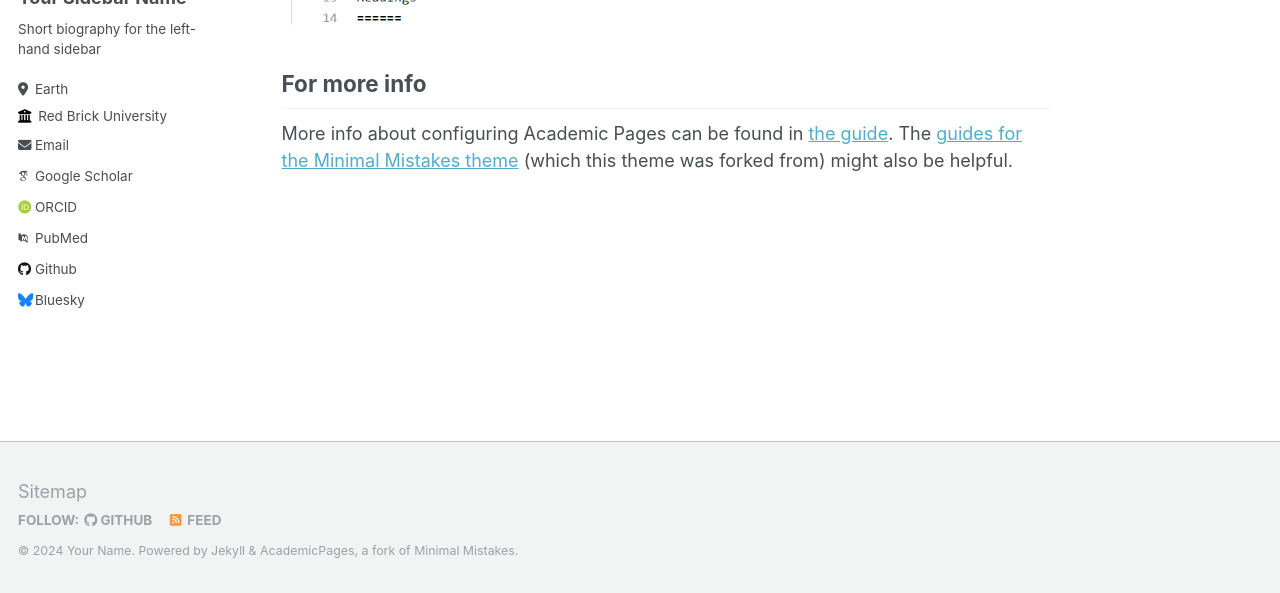
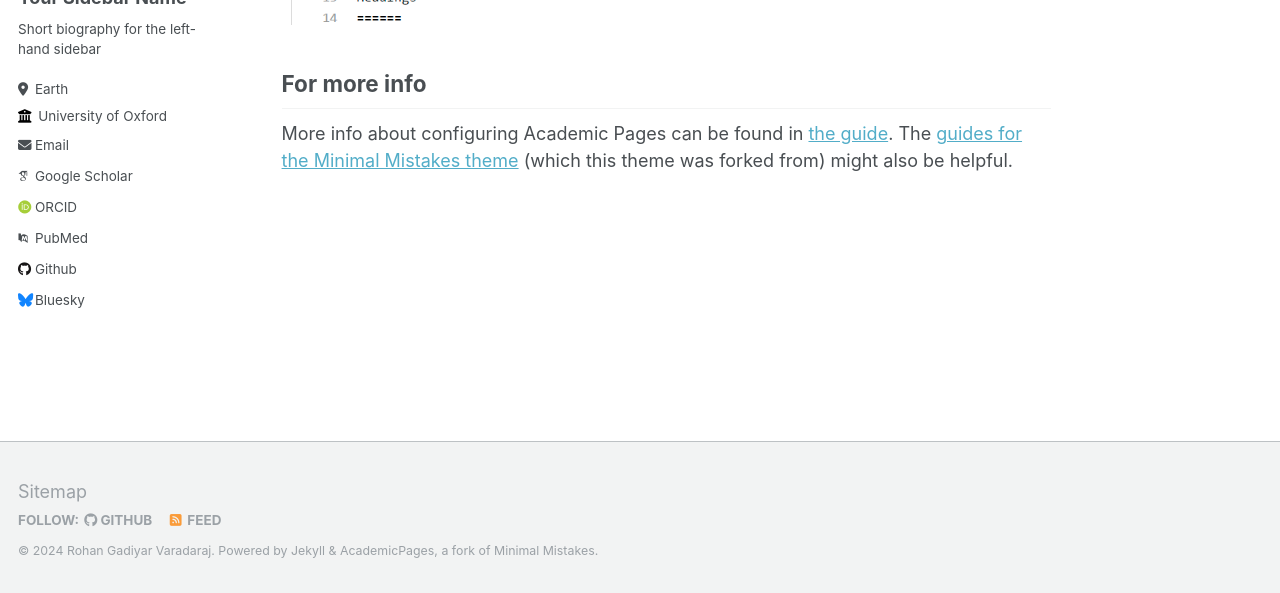
Before and after one commit to RohanVaradaraj/RohanVaradaraj.github.io, a Jekyll site: the page built from _pages/about.md, in a window 1280 px wide and 900 px high, scrolled down 2660 px. Shown: the part 304-897 px from the top of the window. Built offline with Jekyll 4.4.1, drawn with Linux system fonts in a browser that asks for light colours; some web fonts are replaced.

Commit message:
Update _config.yml

```diff
--- a/_config.yml
+++ b/_config.yml
@@ -7,14 +7,14 @@
 # server process.
 
 # Basic Site Settings
-locale                   : "en-US"
+locale                   : "en-GB"
 title                    : "Your Name / Site Title"
 title_separator          : "-"
-name                     : &name "Your Name"
+name                     : &name "Rohan Gadiyar Varadaraj"
 description              : &description "personal description"
-url                      : https://academicpages.github.io # the base hostname & protocol for your site e.g. "https://mmistakes.github.io"
+url                      : https://rohanvaradaraj.github.io # the base hostname & protocol for your site e.g. "https://mmistakes.github.io"
 baseurl                  : "" # the subpath of your site, e.g. "/blog"
-repository               : "academicpages/academicpages.github.io"
+repository               : "rohanvaradaraj/rohanvaradaraj.github.io"
 
 # Site Author - The following control what appear as part of the author content on the side bar.
 #               If a field is blank the icon and link will not appear, otherwise it will be shown.
@@ -26,9 +26,9 @@ author:
   pronouns         : # example: "she/her"
   bio              : "Short biography for the left-hand sidebar"
   location         : "Earth"
-  employer         : "Red Brick University"
+  employer         : "University of Oxford"
   uri              : # URL
-  email            : "none@example.org"
+  email            : "rohan.varadaraj at physics.ox.ac.uk"
 
   # Academic websites
   arxiv            : # URL - Update with the correct link to your profile
```
